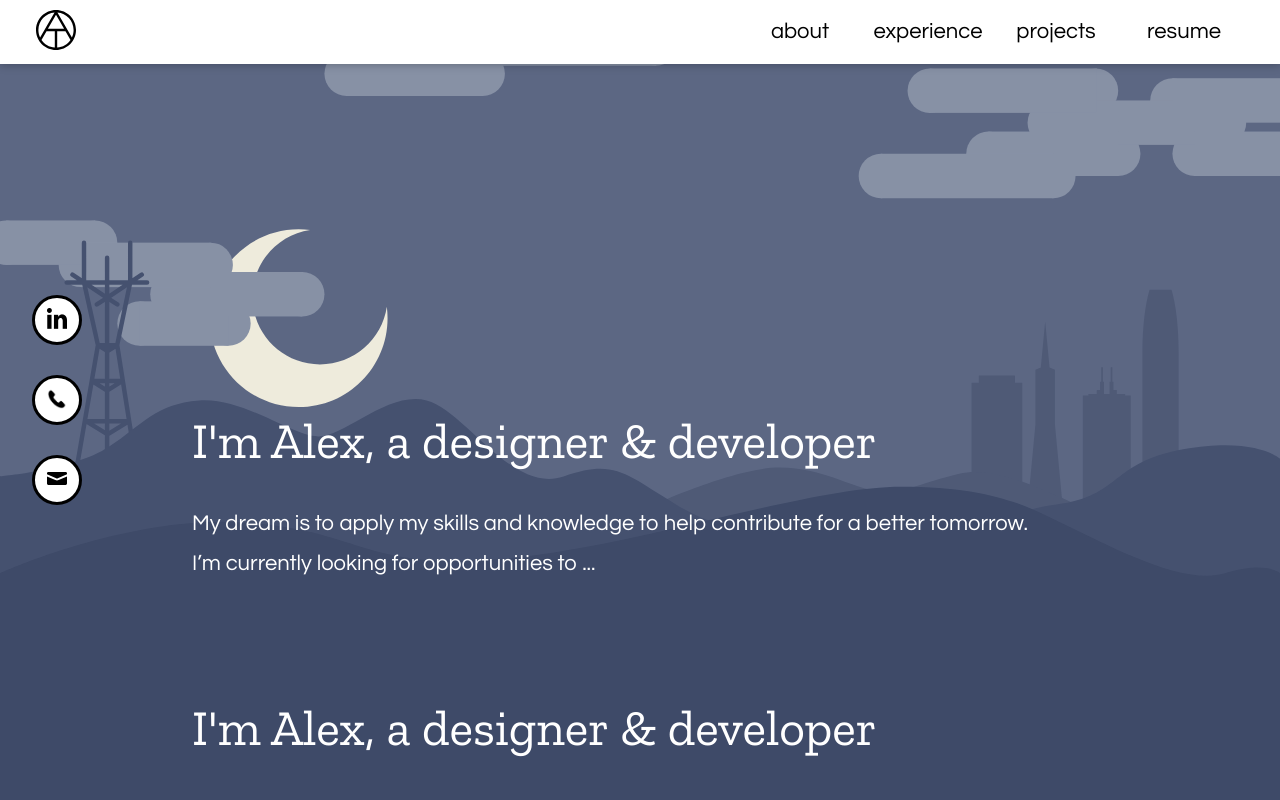
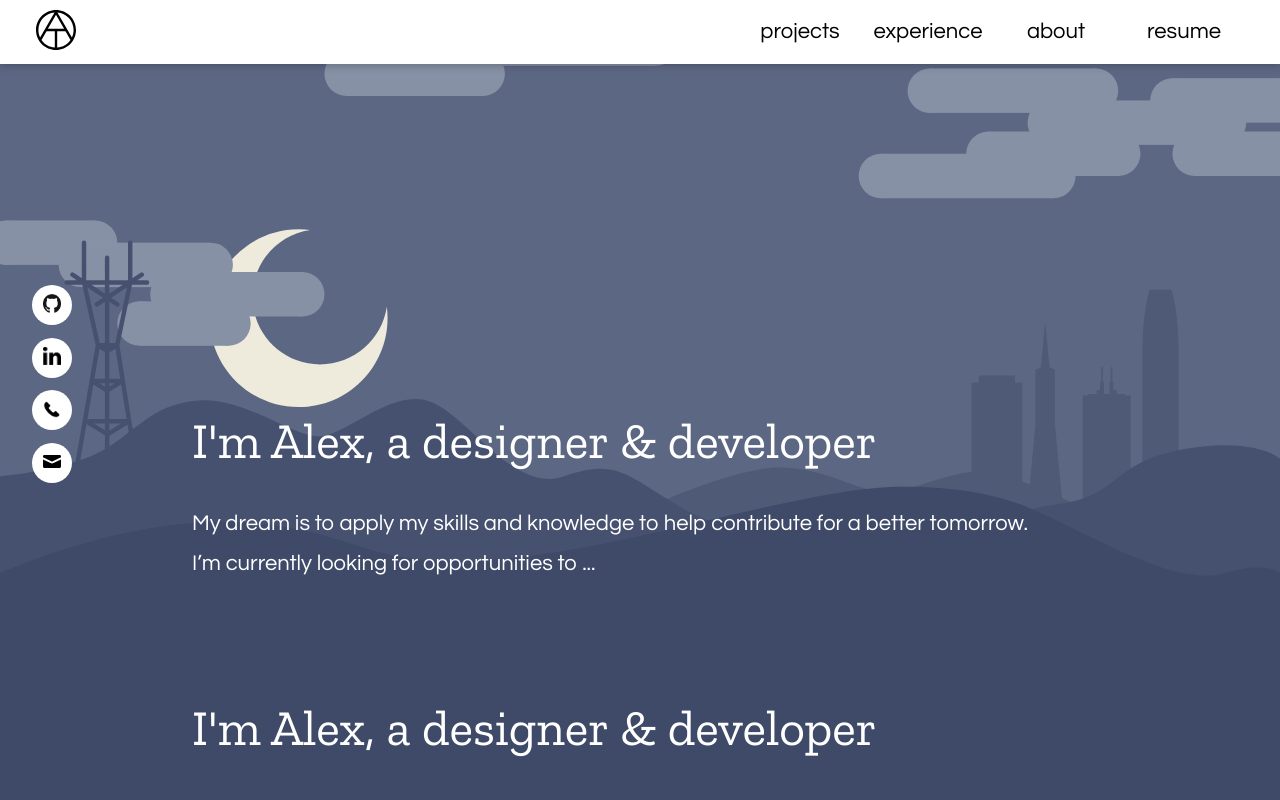
Before and after one commit to aktov/Portfolio, a React (Create React App) app: page / in a window 1280 px wide. Shown: the top 800 px of the page. Built offline with nearby package versions, Linux system fonts and the light colour scheme.

Commit message:
Functionality added to Contact

```diff
--- a/src/App.scss
+++ b/src/App.scss
@@ -236,26 +236,6 @@ header {
     button:hover .toolTip {
         opacity: 1;
     }
-
-    // a.button {
-    //     width: $divRight/4;
-    //     height: inherit;
-
-    //     font-family: $questrial;
-    //     font-style: normal;
-    //     font-weight: normal;
-    //     font-size: $size_h4;
-    //     line-height: $headerHeight;
-    //     display: flex;
-    //     justify-content: center;
-    //     align-items: center;
-    //     text-decoration: none;
-
-    //     color: #000000;
-    //     background-color: #00000000;
-    // }
-
-
 }
 
 div.menuOut {
@@ -388,37 +368,58 @@ div.menu {
     }
 }
 
-a.active {
-    color: #ffffff
-}
 
 
 div.contact {
     position: fixed;
     top: 35vh;
     left: 2.5%;
-    height: 15rem;
+    height: 13rem;
     z-index: 1;
 
     display: flex;
     flex-flow: column wrap;
-    justify-content: space-around;
+    justify-content: space-between;
 
-    button:hover {
-        width: toRem(200)
+    div.button:hover {
+        width: toRem(55);
+        // height: toRem(55);
+
+        .toolTip {
+            opacity: 1;
+        }
+    }
+
+    div.button {
+        position: relative;
+        width: toRem(40);
+        height: toRem(40);
+        margin: toRem(5);
+        margin-left: 0;
+
+        overflow: visible;
+        transition: all ease-out .2s;
+
+        a {
+            width: 100%;
+            height: 100%;
+
+            display: flex;
         }
 
         button {
-        border-radius: 100%;
-        width: toRem(50);
-        height: toRem(50);
+            width: 100%;
+            height: 100%;
 
+            flex-shrink: 0;
             outline: none;
-        border: .2rem solid;
+            border-radius: toRem(100);
+            // border: .2rem solid;
+            border: none;
             border-color: #000000;
             background-color: #ffffffff;
+            z-index: 3;
 
-        transition: width ease-out .5s;
             cursor: pointer;
 
             img {
@@ -427,6 +428,30 @@ div.contact {
                 opacity: 1;
             }
         }
+
+        .toolTip {
+            position: absolute;
+            height: 100%;
+            padding: toRem(10);
+            padding-left: toRem(55);
+            padding-right: toRem(15);
+            top: 0;
+            left: toRem(0);
+
+            font-family: 'Poppins';
+            font-style: normal;
+            font-weight: 500;
+            font-size: toRem(13);
+
+            white-space: nowrap;
+            border-radius: toRem(40);
+            background-color: #ffffff;
+            opacity: 0;
+            transition: opacity ease-out .2s;
+        }
+    }
+
+
 
 }
 
@@ -598,6 +623,7 @@ div.content {
 
                 p {
                     margin-top: 0;
+                    color: #3E4A68;
                 }
             }
 
@@ -614,6 +640,7 @@ div.content {
             .pic {
                 display: flex;
                 align-self: flex-start;
+                margin-bottom: toRem(50);
 
                 border-radius: toRem(10);
                 overflow: hidden;
@@ -766,6 +793,7 @@ div.content {
             border: none;
             background-color: #ffffff;
             filter: drop-shadow(1px 1px 6px rgba(0, 0, 0, 0.25));
+            cursor: pointer;
 
             transition: all ease-in-out $transitionTimingCard;
 
--- a/src/components/Card.js
+++ b/src/components/Card.js
@@ -26,7 +26,7 @@ class Card extends React.Component {
     return (
       <div className='card'>
         <div className='imageHolder'>
-          {this.props.image && <img src={this.props.image} alt={this.props.title}/>}
+          {this.props.image && <img src={this.props.image} alt={this.props.title} draggable='false' />}
         </div>
 
         <div className='text'>
--- a/src/components/Contact.js
+++ b/src/components/Contact.js
@@ -4,26 +4,108 @@ import linkedin from '../images/iconIn.png';
 import mail from '../images/iconEmail.png';
 import mailsvg from '../images/iconEmail.svg';
 import phone from '../images/iconPhone.png';
+import github from '../images/GitHub-Mark-120px-plus.png';
+
+const buttons = [
+  {
+    href: 'https://github.com/aktov',
+    src: github,
+    alt: 'GitHub',
+    toolTip: 'github.com/aktov'
+  },
+  {
+    href: 'https://www.linkedin.com/in/alex-tov-32047a184/',
+    src: linkedin,
+    alt: 'LinkedIn',
+    toolTip: 'LinkedIn'
+  },
+  {
+    href: 'tel:+14159949888',
+    src: phone,
+    alt: 'Phone',
+    toolTip: '+1 (415) 994-9888'
+  },
+  {
+    href: 'mailto:alextov.works@gmail.com',
+    src: mailsvg,
+    alt: 'Email',
+    toolTip: 'alextov.works@gmail.com'
+  },
+]
+
+// const styleMobile = {
+//   position: 'relative',
+//   width: '1.875rem',
+//   top: '0',
+//   left: '0',
+//   height: 'auto',
+//   marginBottom: '20%',
+//   paddingLeft: '1.875rem',
+//   justifyContent: 'space-between',
+//   alignSelf: 'flex-start'
+// }
+
+// const btnStyleMobile = {
+//   marginLeft: '-1rem'
+// }
+
+// const spanStyleMobile = {
+//   paddingLeft: '3rem',
+//   opacity: 1,
+//   wordWrap: 'break-word',
+//   whiteSpace: 'nowrap'
+// }
 
 const styleMobile = {
   position: 'relative',
+  width: '100%',
+  maxWidth: '20rem',
   top: '0',
   left: '0',
-  height: '11.875rem',
+  height: 'auto',
   marginBottom: '20%',
-  paddingLeft: '1.875rem',
+  padding: '0 1.875rem',
+  flexFlow: 'row wrap',
   justifyContent: 'space-between',
-  alignSelf: 'flex-start'
+  alignSelf: 'flex-start',
+  zIndex: 0
 }
+
+const btnStyleMobile = {
+  marginLeft: 0,
+  marginRight: 0,
+  flexShrink: 0
+}
+
+const spanStyleMobile = {
+  display: 'none',
+}
+
+const Button = (props) => {
+  return (
+    <div className='button' style={props.screenWidth > 768 ? null : btnStyleMobile} >
+      <a href={props.buttonInfo.href}>
+        <button>
+          <img src={props.buttonInfo.src} alt={props.buttonInfo.alt} draggable='false' />
+        </button>
+      </a>
+      <span className='toolTip' style={props.screenWidth > 768 ? null : spanStyleMobile}>
+        {props.buttonInfo.toolTip}
+      </span>
+    </div>
+  );
+}
+
 
 class Contact extends React.Component {
 
   render() {
     return (
       <div className='contact' style={this.props.screenWidth > 768 ? null : styleMobile}>
-        <button> <img src={linkedin} alt='Email'/> </button>
-        <button> <img src={phone} alt='Email'/> </button>
-        <button> <img src={mailsvg} alt='Email'/> </button>
+        {buttons.map(button =>
+          <Button key={button.alt} buttonInfo={button} screenWidth={this.props.screenWidth} />
+        )}
+
       </div>
     );
   }
--- a/src/components/Content.js
+++ b/src/components/Content.js
@@ -3,6 +3,7 @@ import React from 'react';
 import SectionTitle from './SectionTitle';
 import Experience from './Experience.js';
 import Projects from './Projects.js';
+import Contact from './Contact.js';
 
 import prof from '../images/profilePic.png';
 
@@ -35,11 +36,14 @@ const About = (props) => {
       <div className='about'>
         <div className='text' style={props.screenWidth > 640 ? null : {width: '100%'}}>
           <p> I’m Alex, and I often find my head stuck in daydreams and clouds. Why? It's simply because I like to think of ideas that can be materialized through design. </p>
-          <p> Having graduated from <b>UC SAN DIEGO</b> with a bachelors in Cognitive Science - <b>HUMAN COMPUTER INTERACTION</b>, I’ve come to truly believe that good user-centric design has the potential to greatly benefit the world. Design isn’t just about “making things look good”; it’s much more than that. It’s about providing an excellent overall user experience that will ensure the user’s satisfaction. </p>
-          <p> I love working on projects surrounding UI/UX design, but on my free time I also enjoy creating 3D artwork, shooting photography, and traveling. Speaking of traveling, I am currently based in the Bay Area, but I’m willing to start a new chapter in LA or NY as well! </p>
+          <p> Having graduated from UC San Diego with a bachelors in Cognitive Science - Human Computer Interaction, I’ve come to truly believe that good user-centric design has the potential to greatly benefit the world. Design isn’t just about “making things look good”; it’s much more than that. It’s about providing an excellent overall user experience that will ensure the user’s satisfaction. </p>
+          <p> I love working on projects entailing UI/UX design, but on my free time I also enjoy creating 3D artwork, shooting photography, and traveling. Speaking of traveling, I am currently based in the Bay Area, but I’m willing to start a new chapter in LA or NY as well! </p>
           <p> If you’re interested in getting to know me more or want to hear more about my projects, feel free to message me. I’d love to connect or collaborate! </p>
         </div>
-        <div className={props.screenWidth > 640 ? 'pic desktop' : 'pic mobile'}> <img src={prof} alt='ProfilePic' /> </div>
+        <div className={props.screenWidth > 640 ? 'pic desktop' : 'pic mobile'}>
+          <img src={prof} alt='ProfilePic' draggable='false' />
+        </div>
+        {props.screenWidth <= 768 && <Contact screenWidth={props.screenWidth} />}
       </div>
     </div>
   );
--- a/src/components/Header.js
+++ b/src/components/Header.js
@@ -16,7 +16,7 @@ class Header extends React.Component {
         <button
           onClick={this.handleClick}
           aria-label='Go back to top'>
-          <img src={logo} alt='Back to top'/>
+          <img src={logo} alt='Back to top' draggable='false' />
           <span className='toolTip'> scroll back to top </span>
         </button>
       </div>
--- a/src/components/NavButtons.js
+++ b/src/components/NavButtons.js
@@ -1,9 +1,9 @@
 import React from 'react';
 
 const headerCategories = [
+  {name: 'projects'},
+  {name: 'experience'},
   {name: 'about'},
-  {name: 'experience'},
-  {name: 'projects'},
   {name: 'resume'},
 ]
 
```
Also changed, not shown: src/images/GitHub-Mark-120px-plus.png (added), src/images/GitHub-Mark-Light-120px-plus.png (added). Lines whose indentation alone changed are shown as unchanged.
